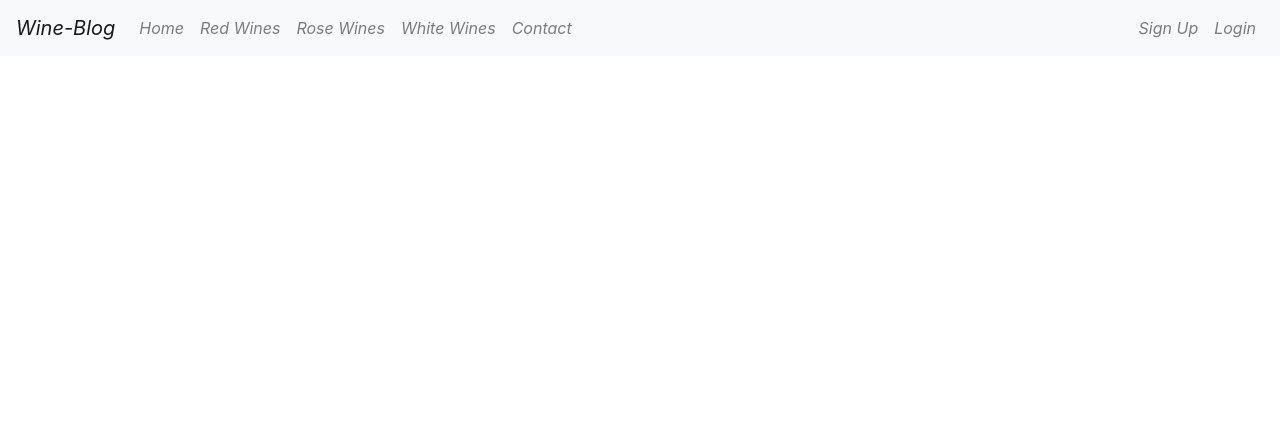
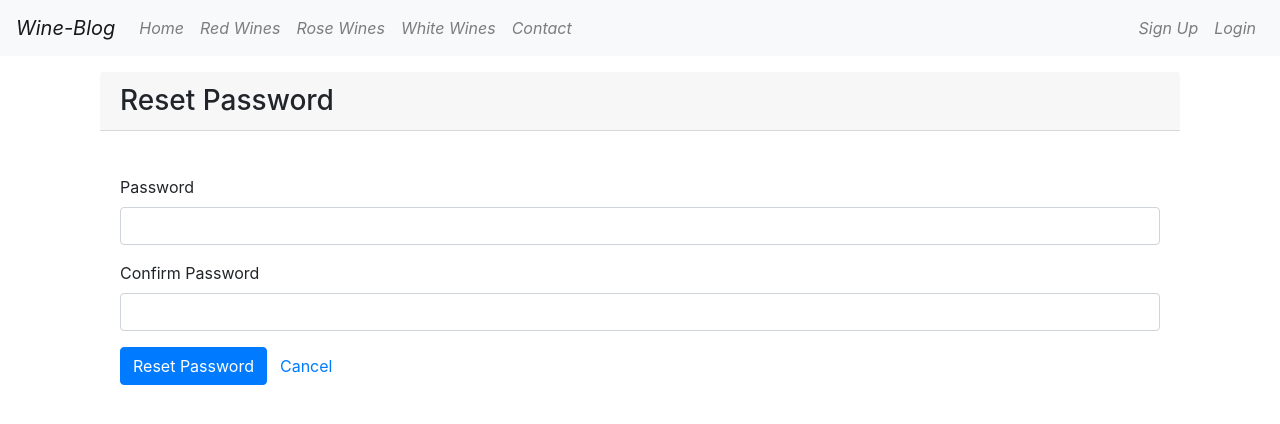
Before and after one commit to ivopogace/b52-blog-frontend, an Angular app: page /reset-password in a window 1280 px wide. Before the commit this address led to /. Shown: the top 424 px of the page. Built offline with nearby package versions, Linux system fonts and the light colour scheme.

Commit message:
forgot password implemented

```diff
--- /dev/null
+++ b/src/app/_services/alert.service.ts
@@ -0,0 +1,52 @@
+import { Injectable } from '@angular/core';
+import { Observable, Subject } from 'rxjs';
+import { filter } from 'rxjs/operators';
+import {Alert, AlertType} from '../models/alert';
+
+
+
+@Injectable({ providedIn: 'root' })
+export class AlertService {
+  private subject = new Subject<Alert>();
+  private defaultId = 'default-alert';
+
+  // enable subscribing to alerts observable
+  onAlert(id = this.defaultId): Observable<Alert> {
+    return this.subject.asObservable().pipe(filter(x => x && x.id === id));
+  }
+
+  // convenience methods
+  // tslint:disable-next-line:typedef
+  success(message: string, options?: any) {
+    this.alert(new Alert({ ...options, type: AlertType.Success, message }));
+  }
+
+  // tslint:disable-next-line:typedef
+  error(message: string, options?: any) {
+    this.alert(new Alert({ ...options, type: AlertType.Error, message }));
+  }
+
+  // tslint:disable-next-line:typedef
+  info(message: string, options?: any) {
+    this.alert(new Alert({ ...options, type: AlertType.Info, message }));
+  }
+
+  // tslint:disable-next-line:typedef
+  warn(message: string, options?: any) {
+    this.alert(new Alert({ ...options, type: AlertType.Warning, message }));
+  }
+
+  // core alert method
+  // tslint:disable-next-line:typedef
+  alert(alert: Alert) {
+    alert.id = alert.id || this.defaultId;
+    alert.autoClose = (alert.autoClose === undefined ? true : alert.autoClose);
+    this.subject.next(alert);
+  }
+
+  // clear alerts
+  // tslint:disable-next-line:typedef
+  clear(id = this.defaultId) {
+    this.subject.next(new Alert({ id }));
+  }
+}
--- a/src/app/_services/auth.service.ts
+++ b/src/app/_services/auth.service.ts
@@ -1,9 +1,11 @@
 import { Injectable } from '@angular/core';
-import { HttpClient, HttpHeaders } from '@angular/common/http';
+import {HttpClient, HttpHeaders, HttpParams} from '@angular/common/http';
 import { Observable } from 'rxjs';
+import {AuthInterceptor} from '../_helpers/auth.interceptor';
 
 const AUTH_API = 'http://localhost:8080/api/auth/';
-
+const FORGOT_PASSWORD = 'http://localhost:8080/api/auth/forgot_password';
+const RESET_PASSWORD = 'http://localhost:8080/api/auth/reset_password?token=';
 const httpOptions = {
   headers: new HttpHeaders({ 'Content-Type': 'application/json' })
 };
@@ -14,6 +16,12 @@ const httpOptions = {
 export class AuthService {
 
   constructor(private http: HttpClient) { }
+
+  // // tslint:disable-next-line:typedef
+  // resetPassword(token: string, password: string, confirmPassword: string) {
+  //   return this.http.post(`${RESET_PASSWORD}`, { token, password, confirmPassword });
+  // }
+
 
   login(credentials): Observable<any> {
     return this.http.post(AUTH_API + 'login', {
@@ -29,4 +37,20 @@ export class AuthService {
       password: user.password
     }, httpOptions);
   }
+
+
+  // tslint:disable-next-line:typedef
+  forgotPassword(email) {
+    return this.http.post(`${FORGOT_PASSWORD}`,  email );
+  }
+
+  // tslint:disable-next-line:typedef
+  resetPassword(params) {
+    return this.http.post(`${RESET_PASSWORD}` , params);
+  }
+
+  // tslint:disable-next-line:typedef
+  validateResetToken(token: string) {
+    return this.http.post(`api/auth/reset-password?token=`, { token });
+  }
 }
--- a/src/app/app.component.html
+++ b/src/app/app.component.html
@@ -32,10 +32,10 @@
 
       <ul class="navbar-nav ml-auto" *ngIf="!isLoggedIn">
         <li class="nav-item">
-          <a class="nav-link font-italic" routerLink="register">Sign Up</a>
+          <a class="nav-link font-italic" routerLink="/register">Sign Up</a>
         </li>
         <li class="nav-item">
-          <a class="nav-link font-italic" routerLink="login">Login</a>
+          <a class="nav-link font-italic" routerLink="/login">Login</a>
         </li>
       </ul>
 
--- /dev/null
+++ b/src/app/home/login/forgot-password.component.html
@@ -0,0 +1,23 @@
+<div class="container pt-5">
+  <h3 class="card-header">Forgot Password</h3>
+  <div class="card-body">
+    <form [formGroup]="form" (ngSubmit)="onSubmit()">
+      <div class="form-group">
+        <label for="email">Email</label>
+        <input id="email" type="text" formControlName="email" class="form-control" [ngClass]="{ 'is-invalid': submitted && f.email.errors }" />
+        <div *ngIf="submitted && f.email.errors" class="invalid-feedback">
+          <div *ngIf="f.email.errors.required">Email is required</div>
+          <div *ngIf="f.email.errors.email">Email is invalid</div>
+        </div>
+      </div>
+      <div class="form-group">
+        <button [disabled]="loading" class="btn btn-primary">
+          <span *ngIf="loading" class="spinner-border spinner-border-sm mr-1"></span>
+          Submit
+        </button>
+        <a routerLink="/login" class="btn btn-link">Cancel</a>
+      </div>
+    </form>
+  </div>
+
+</div>
--- /dev/null
+++ b/src/app/home/login/forgot-password.component.ts
@@ -0,0 +1,57 @@
+import {Component, OnInit} from '@angular/core';
+import {FormBuilder, FormGroup, Validators} from '@angular/forms';
+import {finalize, first} from 'rxjs/operators';
+import {AlertService} from '../../_services/alert.service';
+import {AuthService} from '../../_services/auth.service';
+
+@Component({
+  templateUrl: './forgot-password.component.html',
+})
+export class ForgotPasswordComponent implements OnInit{
+
+  form: FormGroup;
+  loading = false;
+  submitted = false;
+
+  constructor(
+    private formBuilder: FormBuilder,
+    private authService: AuthService,
+    private alertService: AlertService
+  ) { }
+
+  ngOnInit(): void {
+    this.form = this.formBuilder.group({
+      email: ['', [Validators.required, Validators.email]]
+    });
+  }
+
+  // convenience getter for easy access to form fields
+  // tslint:disable-next-line:typedef
+  get f() {
+    return this.form.controls;
+  }
+
+  // tslint:disable-next-line:typedef
+  onSubmit() {
+    this.submitted = true;
+
+    // reset alerts on submit
+    this.alertService.clear();
+
+    // stop here if form is invalid
+    if (this.form.invalid) {
+      return;
+    }
+
+    this.loading = true;
+    this.alertService.clear();
+    this.authService.forgotPassword(this.form.value.email)
+      .pipe(first())
+      .pipe(finalize(() => this.loading = false))
+      .subscribe({
+        next: () => this.alertService.success('Please check your email for password reset instructions'),
+        error: error => this.alertService.error(error)
+      });
+  }
+
+}
--- a/src/app/home/login/login.component.html
+++ b/src/app/home/login/login.component.html
@@ -57,6 +57,9 @@
             </div>
           </div>
         </div>
+
+        <div class="form-group"><a routerLink="/forgot-password">Forgot Password?</a></div>
+
         <div class="form-group">
           <button class="btn btn-primary btn-block">
             Login
--- /dev/null
+++ b/src/app/home/login/reset-password.component.html
@@ -0,0 +1,32 @@
+<div class="container pt-5">
+  <h3 class="card-header">Reset Password</h3>
+  <div class="card-body">
+    <form  [formGroup]="form" (ngSubmit)="onSubmit()">
+
+      <label for="token">
+        <input id="token" type="text" hidden formControlName="token" [(ngModel)]="token">
+      </label>
+
+      <div class="form-group">
+        <label for="password">Password</label>
+        <input id="password" type="password" formControlName="password" class="form-control" [ngClass]="{ 'is-invalid': submitted && form.value.password.errors }" />
+      </div>
+
+      <div class="form-group">
+        <label for="confirmPassword">Confirm Password</label>
+        <input id="confirmPassword" type="password" formControlName="confirmPassword" class="form-control"  />
+      </div>
+
+      <div class="form-group">
+        <button type="submit" class="btn btn-primary">
+          Reset Password
+        </button>
+        <a routerLink="/login" class="btn btn-link">Cancel</a>
+      </div>
+      <div class="form-group alert alert-success " *ngIf="passwordReseted">
+        <p class="form-control">Password Updated!</p>
+        <a routerLink="/login" class="form-control btn btn-link">Click Here to log in with the new password!</a>
+      </div>
+    </form>
+  </div>
+</div>
--- /dev/null
+++ b/src/app/home/login/reset-password.ts
@@ -0,0 +1,68 @@
+import { Component, OnInit } from '@angular/core';
+import { Router, ActivatedRoute } from '@angular/router';
+import { FormBuilder, FormGroup, Validators } from '@angular/forms';
+
+
+
+import {AuthService} from '../../_services/auth.service';
+import {AlertService} from '../../_services/alert.service';
+import {HttpParams} from '@angular/common/http';
+
+
+@Component({ templateUrl: 'reset-password.component.html' })
+export class ResetPasswordComponent implements OnInit {
+
+  token = null;
+  form: FormGroup;
+  passwordReseted = false;
+  submitted = false;
+
+  constructor(
+    private fb: FormBuilder,
+    private route: ActivatedRoute,
+    private router: Router,
+    private authService: AuthService,
+    private alertService: AlertService
+  ) { }
+
+  ngOnInit(): void {
+    this.form = this.fb.group({
+      token: ['', Validators.required],
+      password: ['', [Validators.required, Validators.minLength(6)]],
+      confirmPassword: ['', Validators.required],
+    });
+
+    this.token = this.route.snapshot.queryParams.token;
+    console.log(this.route.snapshot.queryParams.token);
+
+    // remove token from url to prevent http referer leakage
+    this.router.navigate([], { relativeTo: this.route, replaceUrl: true });
+
+  }
+
+  // // convenience getter for easy access to form fields
+  // // tslint:disable-next-line:typedef
+  // get f() { return this.form.controls; }
+
+  // tslint:disable-next-line:typedef
+  onSubmit() {
+    const params = new HttpParams()
+      .set('token' , this.form.value.token)
+      .set('password' , this.form.value.password)
+      .set('confirmPassword' , this.form.value.confirmPassword);
+
+    this.submitted = true;
+
+    // reset alerts on submit
+    this.alertService.clear();
+
+    // stop here if form is invalid
+    if (this.form.invalid) {
+      return;
+    }
+
+    this.passwordReseted = true;
+    this.authService.resetPassword(params)
+      .subscribe(res => console.log(res));
+  }
+}
--- /dev/null
+++ b/src/app/models/alert.ts
@@ -0,0 +1,19 @@
+export class Alert {
+  id: string;
+  type: AlertType;
+  message: string;
+  autoClose: boolean;
+  keepAfterRouteChange: boolean;
+  fade: boolean;
+
+  constructor(init?: Partial<Alert>) {
+    Object.assign(this, init);
+  }
+}
+
+export enum AlertType {
+  Success,
+  Error,
+  Info,
+  Warning
+}
```
Also changed, not shown: src/app/app.module.ts (+7 -1 lines).
